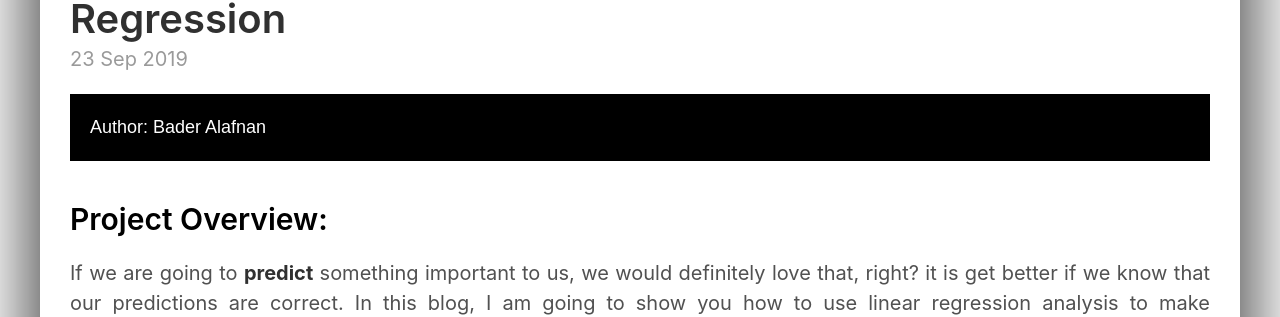
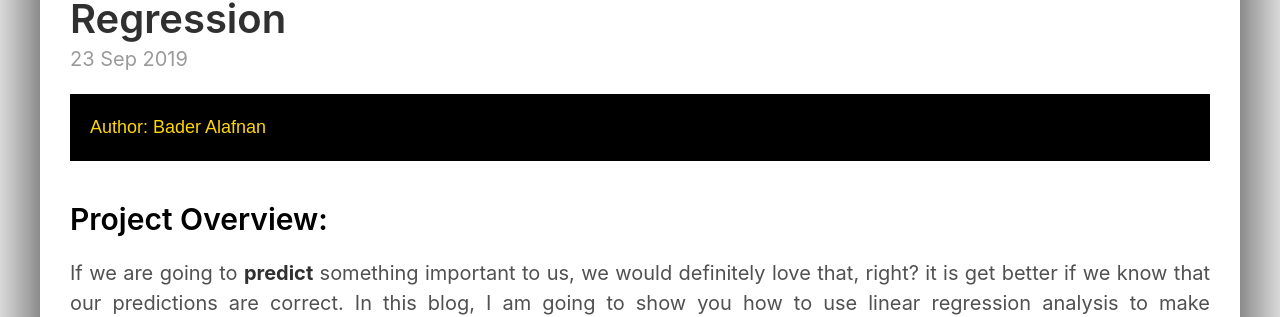
Before and after one commit to alafnan/alafnan.github.io, a Jekyll site: the page built from _posts/2019-09-23-project2.md, in a window 1280 px wide. Shown: the part 339-656 px from the top of the page. Built offline with Jekyll 4.4.1, drawn with Linux system fonts in a browser that asks for light colours.

Commit message:
Update 2019-09-23-project2.md

```diff
--- a/_posts/2019-09-23-project2.md
+++ b/_posts/2019-09-23-project2.md
@@ -5,7 +5,7 @@ title: Project-02 Predicting Mobile Phone Prices using Linear Regression
 
 
 
-<div style="margin-bottom: 1rem;   padding: 1rem;   color: #FFFFFF;   background-color: #000000; font-family: Arial, Helvetica, sans-serif; font-size:0.9em;">
+<div style="margin-bottom: 1rem;   padding: 1rem;   color: #FFD700;   background-color: #000000; font-family: Arial, Helvetica, sans-serif; font-size:0.9em;">
 Author: Bader Alafnan
 </div>
 
```
